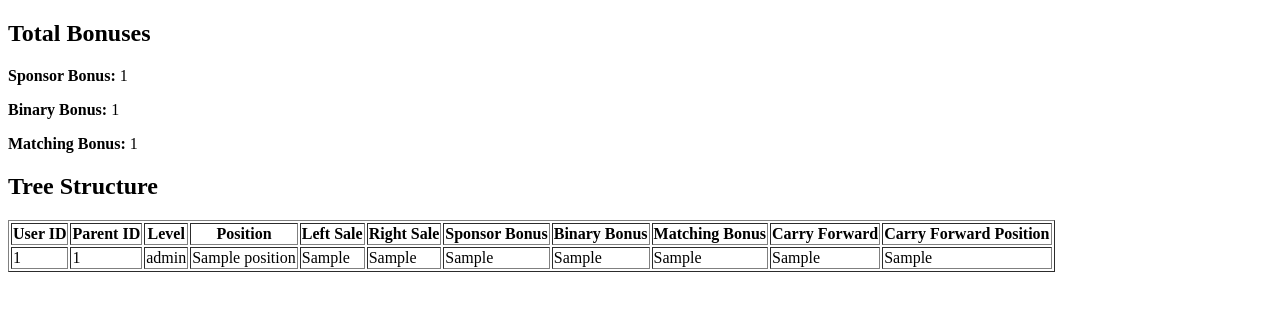
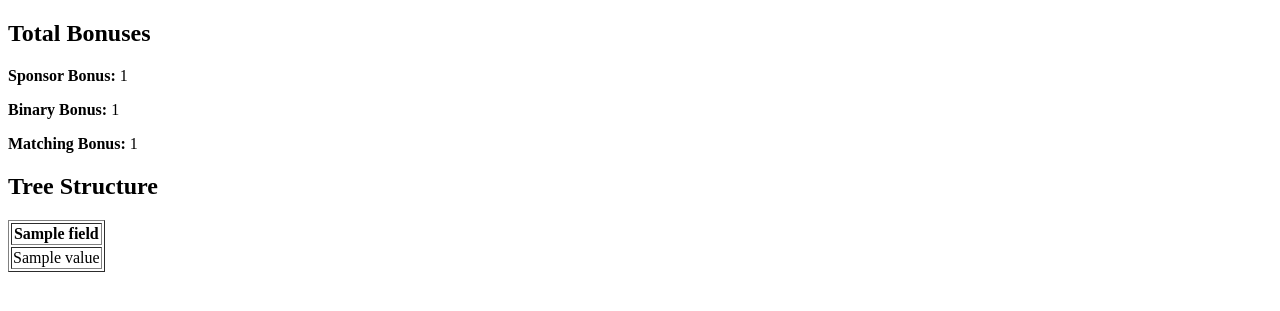
Before and after one commit to Meenakshi-Sundaram-A/mlm_simultor, a Django app: template templates/display_members.html in a window 1280 px wide. Shown: the top 311 px of the page. Run offline with Django 5.2, Linux system fonts and the light colour scheme; the template is opened without the code that fills it: most values are stand-ins (such as "Sample title", 1, 10 or a date in 2020).

```diff
--- a/templates/display_members.html
+++ b/templates/display_members.html
@@ -11,39 +11,28 @@
     <p><strong>Binary Bonus:</strong> {{ results.total_binary_bonus }}</p>
     <p><strong>Matching Bonus:</strong> {{ results.total_matching_bonus }}</p>
     <h2>Tree Structure</h2>
+
+    {% if results.tree_structure %}
         <table border="1">
             <thead>
                 <tr>
-                <th>User ID</th>
-                <th>Parent ID</th>
-                <th>Level</th>
-                <th>Position</th>
-                <th>Left Sale</th>
-                <th>Right Sale</th>
-                <th>Sponsor Bonus</th>
-                <th>Binary Bonus</th>
-                <th>Matching Bonus</th>
-                <th>Carry Forward</th>
-                <th>Carry Forward Position</th>
+                    {% for field in results.tree_structure.0.keys %}
+                        <th>{{ field|capfirst }}</th>
+                    {% endfor %}
                 </tr>
             </thead>
             <tbody>
                 {% for node in results.tree_structure %}
                     <tr>
-                    <td>{{ node.ID }}</td>
-                    <td>{{ node.ParentID }}</td>
-                    <td>{{ node.Level }}</td>
-                    <td>{{ node.Position }}</td>
-                    <td>{{ node.LeftSales }}</td>
-                    <td>{{ node.RightSales }}</td>
-                    <td>{{ node.SponsorBonus }}</td>
-                    <td>{{ node.BinaryBonus }}</td>
-                    <td>{{ node.MatchingBonus }}</td>
-                    <td>{{ node.CarryForward }}</td>
-                    <td>{{ node.CarryForwardPosition }}</td>
+                        {% for value in node.values %}
+                            <td>{{ value }}</td>
+                        {% endfor %}
                     </tr>
                 {% endfor %}
             </tbody>
         </table>
+    {% else %}
+        <p>No data available to display.</p>
+    {% endif %}
 </body>
 </html>
```
Lines whose indentation alone changed are shown as unchanged.
